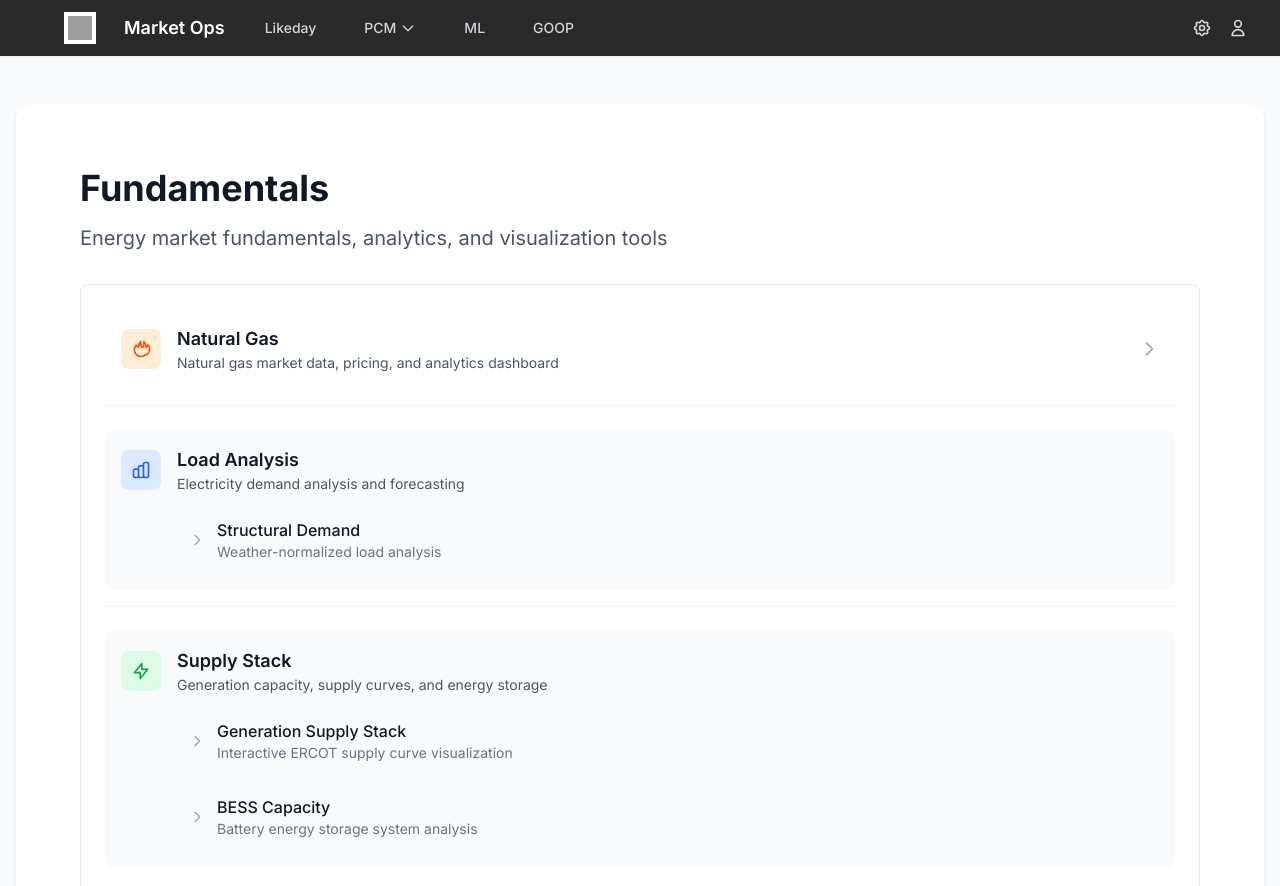
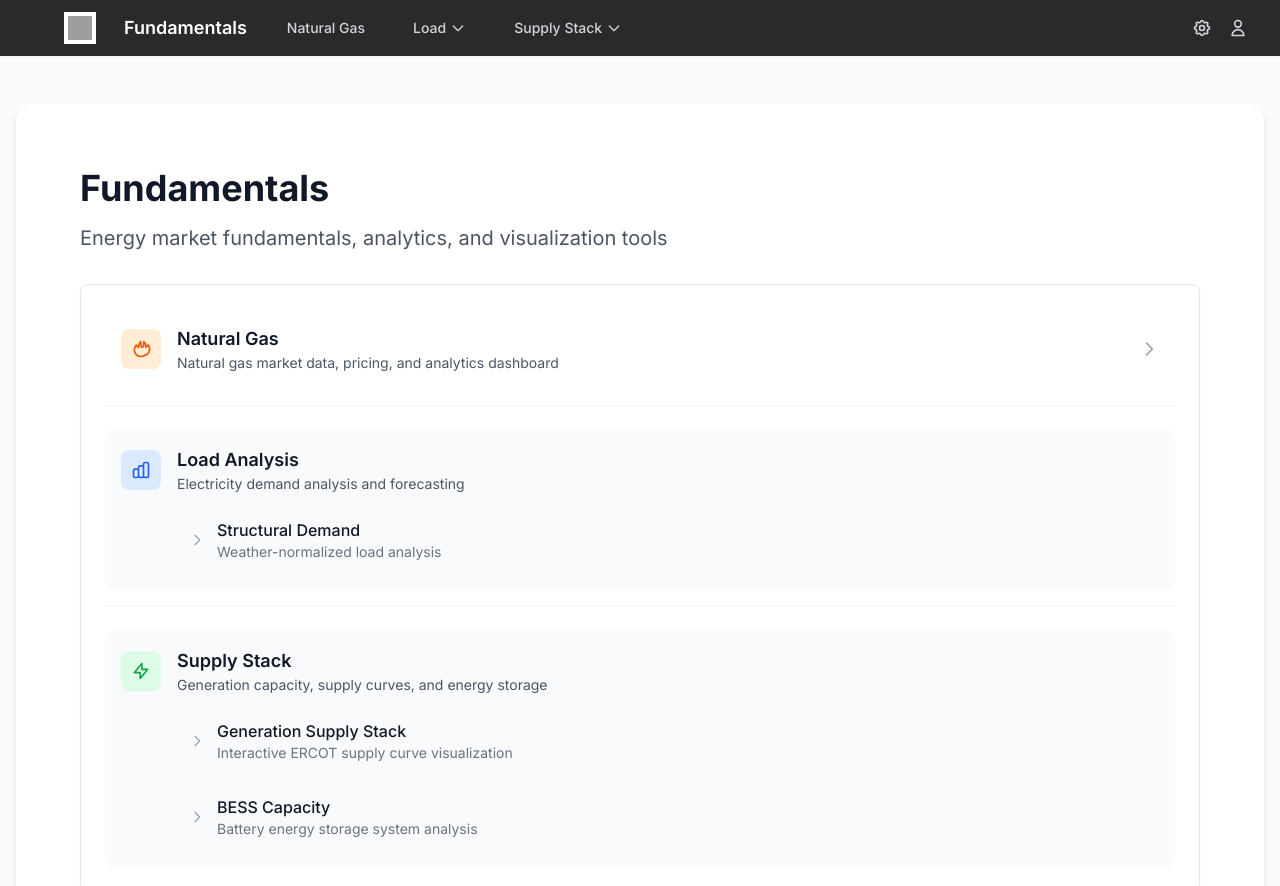
Before and after one commit to nicholas-seah/gst-fundamentals, an Astro site: page /fundamentals in a window 1280 px wide. Shown: the top 886 px of the page. Built offline with nearby package versions, Linux system fonts and the light colour scheme; Astro itself is replaced by a stand-in of ours; grey boxes are pictures that could not be loaded.

Commit message:
Apply Market Ops styling to Fundamentals navbar
- Keep existing Fundamentals navigation structure (Natural Gas, Load, Supply Stack)
- Apply Market Ops dark theme styling (#2A2A2A background)
- Add GridStor logo with 'Fundamentals' branding
- Maintain all existing dropdown functionality and links
- Add settings and user icons for professional appearance
- Preserve responsive design with progressive padding
- Keep existing navigation paths: /fundamentals/natural-gas, /fundamentals/load/, /fundamentals/supply-stack/

```diff
--- a/src/components/common/Navbar.tsx
+++ b/src/components/common/Navbar.tsx
@@ -1,19 +1,38 @@
-import React, { useEffect, useState } from 'react';
+import React, { useState, useEffect } from 'react';
 
-export default function Navbar() {
-  // State for active page detection
+const Navbar: React.FC = () => {
+  const [isLoadDropdownOpen, setIsLoadDropdownOpen] = useState(false);
+  const [isSupplyStackDropdownOpen, setIsSupplyStackDropdownOpen] = useState(false);
   const [currentPath, setCurrentPath] = useState('');
 
-  // useEffect to detect current page
+  // Track current path for active state
   useEffect(() => {
     setCurrentPath(window.location.pathname);
+
+    // Listen for navigation changes (for client-side routing)
+    const handlePopstate = () => {
+      setCurrentPath(window.location.pathname);
+    };
+    window.addEventListener('popstate', handlePopstate);
+
+    return () => {
+      window.removeEventListener('popstate', handlePopstate);
+    };
   }, []);
 
-  // Helper functions for active state detection
-  const isLikedayActive = currentPath.includes('/likeday');
-  const isPCMActive = currentPath.includes('/pcm/');
-  const isMLActive = currentPath.includes('/ml');
-  const isGOOPActive = currentPath.includes('/goop');
+  const loadDropdownItems = [
+    { name: 'Structural Demand', href: '/fundamentals/load/weather-normalized-load' },
+  ];
+
+  const supplyStackDropdownItems = [
+    { name: 'Generation Supply Stack', href: '/fundamentals/supply-stack/generation-supply-stack' },
+    { name: 'BESS Capacity', href: '/fundamentals/supply-stack/bess-capacity' },
+  ];
+
+  // Determine active states for navigation
+  const isNaturalGasActive = currentPath === '/fundamentals/natural-gas';
+  const isLoadActive = currentPath.startsWith('/fundamentals/load/');
+  const isSupplyStackActive = currentPath.startsWith('/fundamentals/supply-stack/');
 
   return (
     <header className="bg-[#2A2A2A] text-white shadow-sm">
@@ -33,70 +52,96 @@ export default function Navbar() {
               </div>
             </a>
 
-            {/* Market Ops Brand Name */}
+            {/* Fundamentals Brand Name */}
             <a
-              href="/market-ops"
+              href="/fundamentals"
               className="text-lg font-semibold hover:text-gray-300 transition-colors"
             >
-              Market Ops
+              Fundamentals
             </a>
 
             {/* Main Navigation */}
             <nav className="hidden lg:flex items-center gap-6">
 
-              {/* Likeday Tab */}
+              {/* Natural Gas Tab */}
               <a
-                href="/market-ops/likeday"
+                href="/fundamentals/natural-gas"
                 className={`text-sm font-medium transition-colors px-3 py-1 ${
-                  isLikedayActive ? 'text-white' : 'text-gray-300 hover:text-white'
+                  isNaturalGasActive ? 'text-white' : 'text-gray-300 hover:text-white'
                 }`}
               >
-                Likeday
+                Natural Gas
               </a>
 
-              {/* PCM Dropdown */}
-              <div className="relative group">
-                <button className={`text-sm font-medium transition-colors px-3 py-1 flex items-center gap-1 ${
-                  isPCMActive ? 'text-white' : 'text-gray-300 hover:text-white'
-                }`}>
-                  PCM
+              {/* Load Dropdown */}
+              <div
+                className="relative"
+                onMouseEnter={() => setIsLoadDropdownOpen(true)}
+                onMouseLeave={() => setIsLoadDropdownOpen(false)}
+              >
+                <button
+                  className={`text-sm font-medium transition-colors px-3 py-1 flex items-center gap-1 ${
+                    isLoadActive ? 'text-white' : 'text-gray-300 hover:text-white'
+                  }`}
+                >
+                  Load
                   <svg className="w-4 h-4" fill="none" stroke="currentColor" viewBox="0 0 24 24">
                     <path strokeLinecap="round" strokeLinejoin="round" strokeWidth={2} d="M19 9l-7 7-7-7" />
                   </svg>
                 </button>
 
                 {/* Dropdown Menu */}
-                <div className="absolute left-0 mt-1 w-48 bg-white rounded-md shadow-lg opacity-0 invisible group-hover:opacity-100 group-hover:visible transition-all duration-200 z-50">
-                  <div className="py-1">
-                    <a href="/market-ops/pcm/caiso-forecast" className="block px-4 py-2 text-sm text-gray-700 hover:bg-gray-100">
-                      CAISO Forecast
-                    </a>
-                    <a href="/market-ops/pcm/goleta" className="block px-4 py-2 text-sm text-gray-700 hover:bg-gray-100">
-                      Goleta
-                    </a>
+                {isLoadDropdownOpen && (
+                  <div className="absolute left-0 mt-1 w-72 bg-white rounded-md shadow-lg z-50">
+                    <div className="py-1">
+                      {loadDropdownItems.map((item) => (
+                        <a
+                          key={item.name}
+                          href={item.href}
+                          className="block px-4 py-2 text-sm text-gray-700 hover:bg-gray-100 transition-colors"
+                        >
+                          {item.name}
+                        </a>
+                      ))}
+                    </div>
                   </div>
-                </div>
+                )}
               </div>
 
-              {/* ML Tab */}
-              <a
-                href="/market-ops/ml"
-                className={`text-sm font-medium transition-colors px-3 py-1 ${
-                  isMLActive ? 'text-white' : 'text-gray-300 hover:text-white'
-                }`}
+              {/* Supply Stack Dropdown */}
+              <div
+                className="relative"
+                onMouseEnter={() => setIsSupplyStackDropdownOpen(true)}
+                onMouseLeave={() => setIsSupplyStackDropdownOpen(false)}
               >
-                ML
-              </a>
+                <button
+                  className={`text-sm font-medium transition-colors px-3 py-1 flex items-center gap-1 ${
+                    isSupplyStackActive ? 'text-white' : 'text-gray-300 hover:text-white'
+                  }`}
+                >
+                  Supply Stack
+                  <svg className="w-4 h-4" fill="none" stroke="currentColor" viewBox="0 0 24 24">
+                    <path strokeLinecap="round" strokeLinejoin="round" strokeWidth={2} d="M19 9l-7 7-7-7" />
+                  </svg>
+                </button>
 
-              {/* GOOP Tab */}
-              <a
-                href="/market-ops/goop"
-                className={`text-sm font-medium transition-colors px-3 py-1 ${
-                  isGOOPActive ? 'text-white' : 'text-gray-300 hover:text-white'
-                }`}
-              >
-                GOOP
-              </a>
+                {/* Dropdown Menu */}
+                {isSupplyStackDropdownOpen && (
+                  <div className="absolute left-0 mt-1 w-56 bg-white rounded-md shadow-lg z-50">
+                    <div className="py-1">
+                      {supplyStackDropdownItems.map((item) => (
+                        <a
+                          key={item.name}
+                          href={item.href}
+                          className="block px-4 py-2 text-sm text-gray-700 hover:bg-gray-100 transition-colors"
+                        >
+                          {item.name}
+                        </a>
+                      ))}
+                    </div>
+                  </div>
+                )}
+              </div>
 
             </nav>
 
@@ -128,4 +173,6 @@ export default function Navbar() {
       </div>
     </header>
   );
-}
+};
+
+export default Navbar;
```
